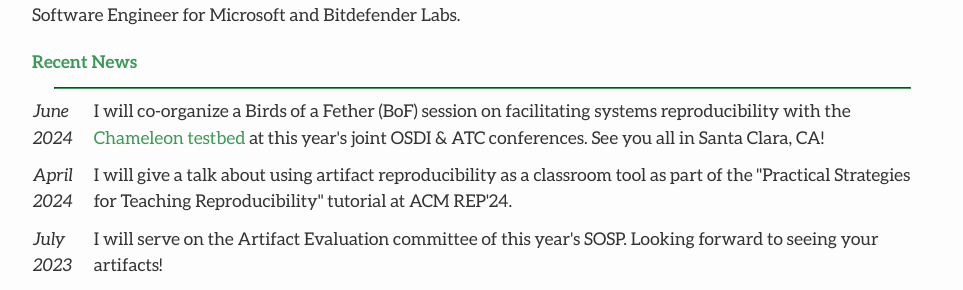
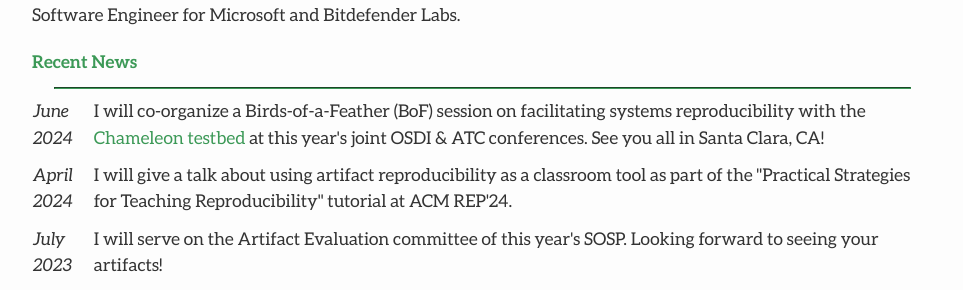
Before and after one commit to bastoica/bastoica.github.io, a Jekyll site: the page built from index.md, in a window 1280 px wide. Shown: the part 640-930 px from the top of the page, without its empty margins (158-1121 px from the left). Built offline with Jekyll 4.4.1, drawn with Linux system fonts in a browser that asks for light colours; nearby versions of some CDN libraries.

Commit message:
Fixed minor typo

```diff
--- a/index.md
+++ b/index.md
@@ -28,7 +28,7 @@ In a previous life, I had a grown-up job working as a Software Engineer for Micr
 <table id="newsTable" style="border-collapse: collapse;">
   <tr>
     <td style="padding-bottom: 10px; text-align: left;"><i>June<br>2024</i></td>
-    <td style="padding-bottom: 10px; padding-left: 20px; text-align: left;">I will co-organize a Birds of a Fether (BoF) session on facilitating systems reproducibility with the <a href="https://chameleoncloud.org/blog/2023/03/20/the-practical-reproducibility-opportunity/" target="_blank">Chameleon testbed</a> at this year's joint OSDI & ATC conferences. See you all in Santa Clara, CA!</td>
+    <td style="padding-bottom: 10px; padding-left: 20px; text-align: left;">I will co-organize a Birds-of-a-Feather (BoF) session on facilitating systems reproducibility with the <a href="https://chameleoncloud.org/blog/2023/03/20/the-practical-reproducibility-opportunity/" target="_blank">Chameleon testbed</a> at this year's joint OSDI & ATC conferences. See you all in Santa Clara, CA!</td>
   </tr>
   <tr>
     <td style="padding-bottom: 10px; text-align: left;"><i>April<br>2024</i></td>
```
